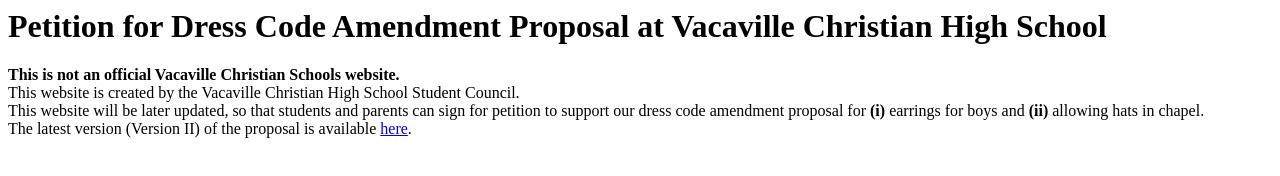
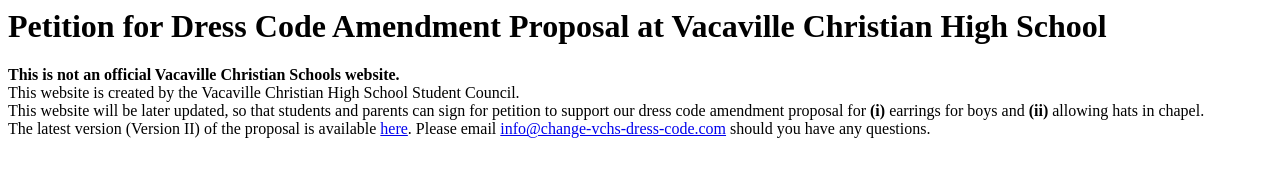
Before and after one commit to change-vchs-dress-code/change-vchs-dress-code.github.io, a plain HTML site: page index.html in a window 1280 px wide. Drawn offline with Linux system fonts and the light colour scheme.

Commit message:
Update index.html

```diff
--- a/index.html
+++ b/index.html
@@ -6,3 +6,4 @@ This website is created by the Vacaville Christian High School Student Council.
 This website will be later updated, so that students and parents can sign for petition to support our dress code amendment proposal for <b>(i)</b> earrings for boys and <b>(ii)</b> allowing hats in chapel.
 <br>
 The latest version (Version II) of the proposal is available <a href="proposal.pdf">here</a>.
+Please email <a href="mailto:info@change-vchs-dress-code.com">info@change-vchs-dress-code.com</a> should you have any questions.
```
